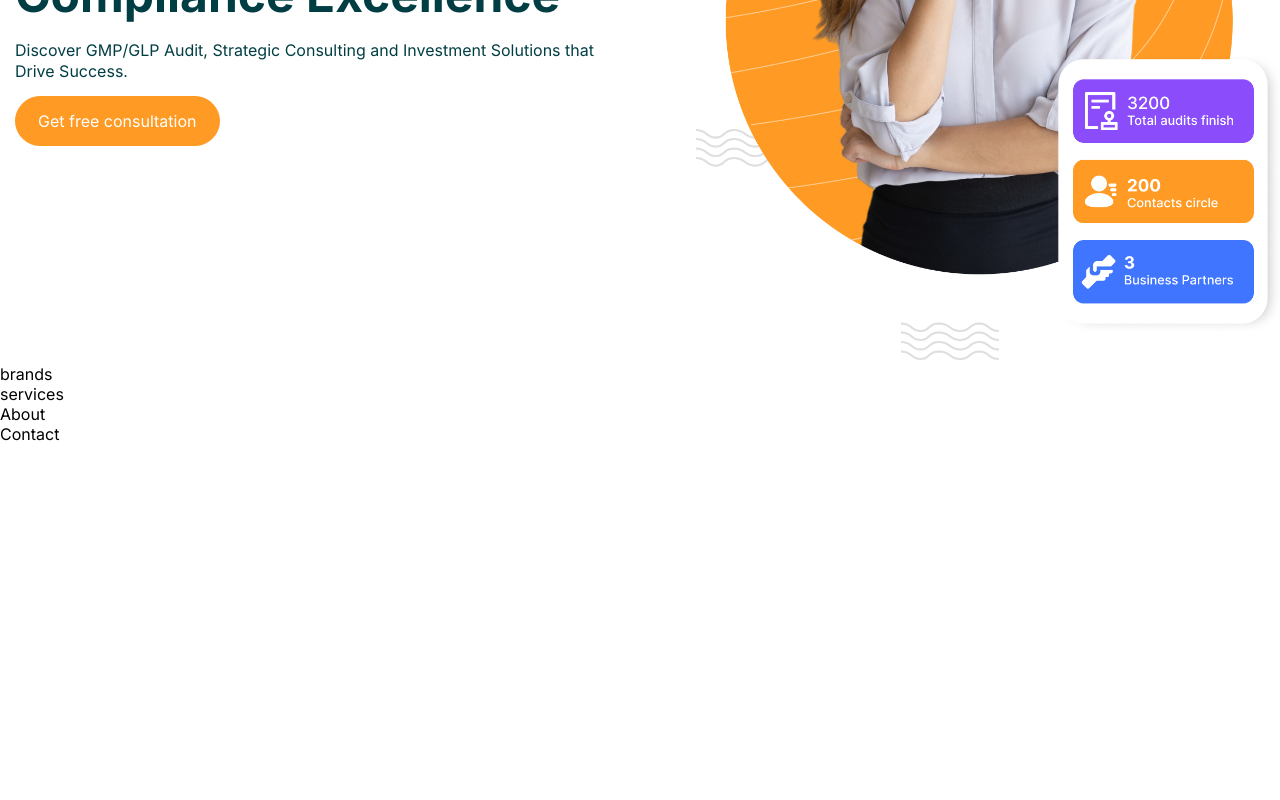
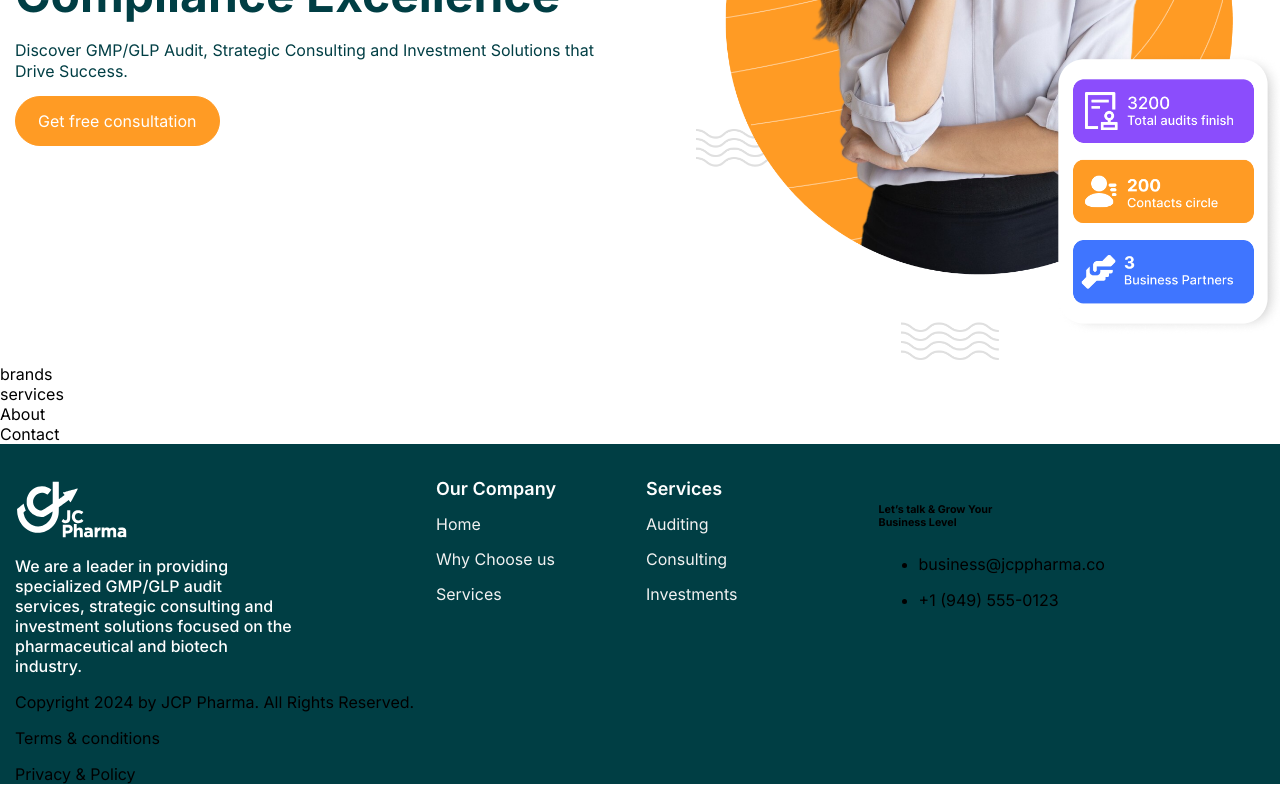
Before and after one commit to Jhonarias13/JCPPharma, a Next.js app: page / in a window 1280 px wide. Shown: the part 446-1246 px from the top of the page. Before the commit the page ends 890 px from the top, so only its background shows below. Built offline with nearby package versions, Linux system fonts and the light colour scheme.

Commit message:
avances footer

```diff
--- a/src/app/page.tsx
+++ b/src/app/page.tsx
@@ -18,7 +18,7 @@ export default function Home() {
         <Services />
         <About />
         <Contact />
-        {/* <Footer /> */}
+        <Footer />
       </main>
     </>
   );
--- a/src/components/footer.tsx
+++ b/src/components/footer.tsx
@@ -38,7 +38,8 @@ const Footer = () => {
 
           <div className={styles.containerBoxLinksContact}>
             <div className={styles.boxLinks}>
-              <h6 className={styles.titleLinks}>Contact</h6>
+              <h6 className={styles.titleLinks}>Let’s talk & Grow Your <br />
+                Business Level</h6>
               <ul className={styles.links}>
                 <li className={styles.link}>
                   <i className="fi fi-rr-email"></i>
--- a/src/styles/Footer.module.scss
+++ b/src/styles/Footer.module.scss
@@ -7,6 +7,7 @@
   .topFooter {
     display: flex;
     gap: 141px;
+    padding-top: 34px;
 
     .brand {
       display: flex;
@@ -29,6 +30,7 @@
         color: var(--white);
         font-size: var(--fs-md);
         font-family: var(--interMedium);
+        line-height: 125%;
         width: 100%;
         max-width: 280px;
         margin: 0;
```
